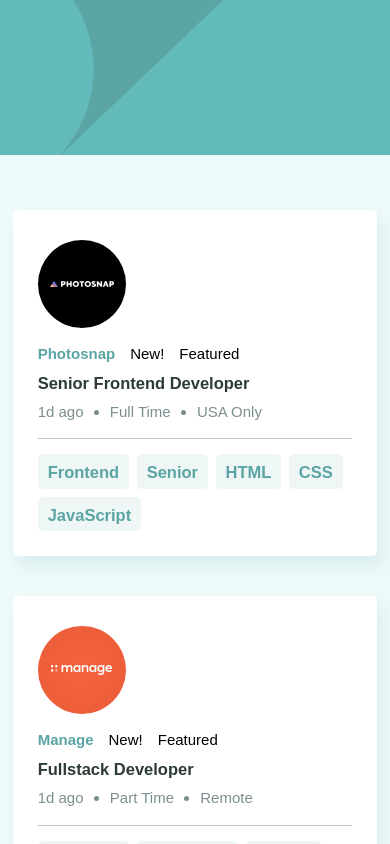
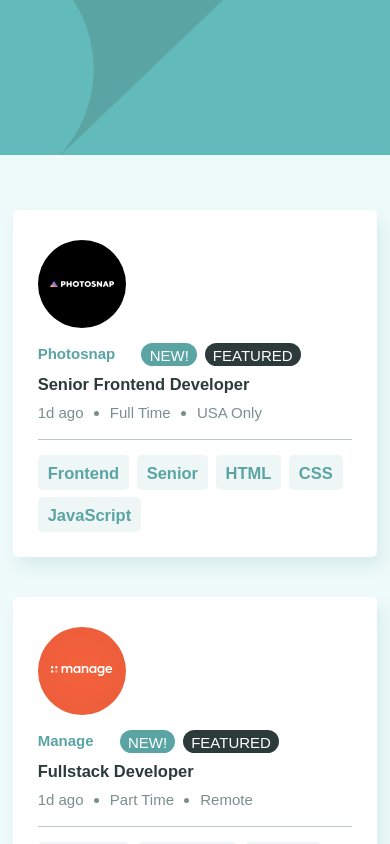
Before and after one commit to edo979/static-job-listings, a React (Create React App) app: page / in a window 390 px wide. Shown: the top 844 px of the page. Built offline with nearby package versions, Linux system fonts and the light colour scheme.

Commit message:
finish badge for mobile

```diff
--- a/src/components/jobItem.css
+++ b/src/components/jobItem.css
@@ -15,10 +15,13 @@
 .job_footer {
   --f-direction: row;
   --f-align: center;
-  --f-gap: 1rem;
+}
+.job_header {
+  --f-gap: 0.5rem;
 }
 
 .job_header h2 {
+  margin-right: 1.25rem;
   font-size: var(--fs-400);
   color: var(--clr-primary);
 }
--- a/src/index.css
+++ b/src/index.css
@@ -154,6 +154,22 @@
   background-color: var(--clr-neutral-700);
 }
 
+.badge {
+  padding: 0.2rem 0.55rem 0 0.55rem;
+  line-height: 1.35;
+  border-radius: 2rem;
+  text-transform: uppercase;
+  color: white;
+}
+
+.badge-accent {
+  background-color: var(--clr-primary);
+}
+
+.badge-dark {
+  background-color: var(--clr-neutral-200);
+}
+
 @media (min-width: 35em) {
   .category-list {
     --f-justify: center;
```
